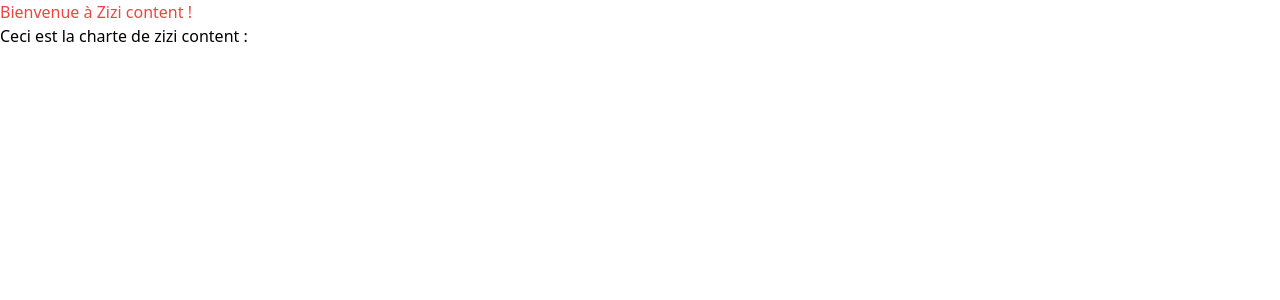
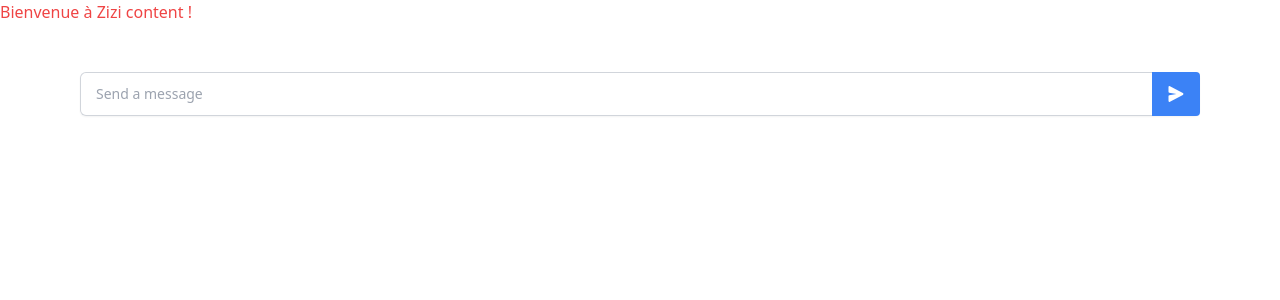
Before and after one commit to angesPhilipe/app_ai_flask, a Flask app: page / in a window 1280 px wide. Shown: the top 300 px of the page. Run offline with Flask 3, Linux system fonts and the light colour scheme.

Commit message:
form promt index

```diff
--- a/static/dist/css/style.css
+++ b/static/dist/css/style.css
@@ -554,11 +554,249 @@ video {
   display: none;
 }
 
+.sr-only {
+  position: absolute;
+  width: 1px;
+  height: 1px;
+  padding: 0;
+  margin: -1px;
+  overflow: hidden;
+  clip: rect(0, 0, 0, 0);
+  white-space: nowrap;
+  border-width: 0;
+}
+
 .static {
   position: static;
+}
+
+.absolute {
+  position: absolute;
+}
+
+.relative {
+  position: relative;
+}
+
+.inset-y-0 {
+  top: 0px;
+  bottom: 0px;
+}
+
+.right-0 {
+  right: 0px;
+}
+
+.m-1 {
+  margin: 0.25rem;
+}
+
+.mx-auto {
+  margin-left: auto;
+  margin-right: auto;
+}
+
+.mt-2 {
+  margin-top: 0.5rem;
+}
+
+.mt-auto {
+  margin-top: auto;
+}
+
+.block {
+  display: block;
+}
+
+.flex {
+  display: flex;
+}
+
+.hidden {
+  display: none;
+}
+
+.h-4 {
+  height: 1rem;
+}
+
+.w-4 {
+  width: 1rem;
+}
+
+.w-full {
+  width: 100%;
+}
+
+.max-w-6xl {
+  max-width: 72rem;
+}
+
+.flex-col {
+  flex-direction: column;
+}
+
+.items-center {
+  align-items: center;
+}
+
+.rounded-md {
+  border-radius: 0.375rem;
+}
+
+.border-0 {
+  border-width: 0px;
+}
+
+.p-6 {
+  padding: 1.5rem;
+}
+
+.px-4 {
+  padding-left: 1rem;
+  padding-right: 1rem;
+}
+
+.py-10 {
+  padding-top: 2.5rem;
+  padding-bottom: 2.5rem;
+}
+
+.py-2\.5 {
+  padding-top: 0.625rem;
+  padding-bottom: 0.625rem;
+}
+
+.pl-4 {
+  padding-left: 1rem;
+}
+
+.pr-10 {
+  padding-right: 2.5rem;
+}
+
+.pr-3 {
+  padding-right: 0.75rem;
+}
+
+.text-gray-900 {
+  --tw-text-opacity: 1;
+  color: rgb(17 24 39 / var(--tw-text-opacity));
 }
 
 .text-red-500 {
   --tw-text-opacity: 1;
   color: rgb(239 68 68 / var(--tw-text-opacity));
 }
+
+.shadow-sm {
+  --tw-shadow: 0 1px 2px 0 rgb(0 0 0 / 0.05);
+  --tw-shadow-colored: 0 1px 2px 0 var(--tw-shadow-color);
+  box-shadow: var(--tw-ring-offset-shadow, 0 0 #0000), var(--tw-ring-shadow, 0 0 #0000), var(--tw-shadow);
+}
+
+.ring-1 {
+  --tw-ring-offset-shadow: var(--tw-ring-inset) 0 0 0 var(--tw-ring-offset-width) var(--tw-ring-offset-color);
+  --tw-ring-shadow: var(--tw-ring-inset) 0 0 0 calc(1px + var(--tw-ring-offset-width)) var(--tw-ring-color);
+  box-shadow: var(--tw-ring-offset-shadow), var(--tw-ring-shadow), var(--tw-shadow, 0 0 #0000);
+}
+
+.ring-inset {
+  --tw-ring-inset: inset;
+}
+
+.ring-gray-300 {
+  --tw-ring-opacity: 1;
+  --tw-ring-color: rgb(209 213 219 / var(--tw-ring-opacity));
+}
+
+.btn-primary {
+  border-top-right-radius: 0.25rem;
+  border-bottom-right-radius: 0.25rem;
+  --tw-bg-opacity: 1;
+  background-color: rgb(59 130 246 / var(--tw-bg-opacity));
+  padding-top: 0.5rem;
+  padding-bottom: 0.5rem;
+  padding-left: 1rem;
+  padding-right: 1rem;
+  font-weight: 700;
+  --tw-text-opacity: 1;
+  color: rgb(255 255 255 / var(--tw-text-opacity));
+  transition-property: color, background-color, border-color, text-decoration-color, fill, stroke, opacity, box-shadow, transform, filter, -webkit-backdrop-filter;
+  transition-property: color, background-color, border-color, text-decoration-color, fill, stroke, opacity, box-shadow, transform, filter, backdrop-filter;
+  transition-property: color, background-color, border-color, text-decoration-color, fill, stroke, opacity, box-shadow, transform, filter, backdrop-filter, -webkit-backdrop-filter;
+  transition-timing-function: cubic-bezier(0.4, 0, 0.2, 1);
+  transition-duration: 150ms;
+}
+
+.btn-primary:hover {
+  --tw-bg-opacity: 1;
+  background-color: rgb(29 78 216 / var(--tw-bg-opacity));
+}
+
+pre {
+  overflow-x: auto;
+  padding-top: 1rem;
+  padding-bottom: 1rem;
+  font-family: ui-monospace, SFMono-Regular, Menlo, Monaco, Consolas, "Liberation Mono", "Courier New", monospace;
+}
+
+:not(pre) > code {
+  font-family: ui-monospace, SFMono-Regular, Menlo, Monaco, Consolas, "Liberation Mono", "Courier New", monospace;
+  font-weight: 700;
+  font-style: italic;
+  --tw-text-opacity: 1;
+  color: rgb(232 121 249 / var(--tw-text-opacity));
+}
+
+.placeholder\:text-gray-400::-moz-placeholder {
+  --tw-text-opacity: 1;
+  color: rgb(156 163 175 / var(--tw-text-opacity));
+}
+
+.placeholder\:text-gray-400::placeholder {
+  --tw-text-opacity: 1;
+  color: rgb(156 163 175 / var(--tw-text-opacity));
+}
+
+.odd\:bg-slate-50:nth-child(odd) {
+  --tw-bg-opacity: 1;
+  background-color: rgb(248 250 252 / var(--tw-bg-opacity));
+}
+
+.even\:bg-slate-200:nth-child(even) {
+  --tw-bg-opacity: 1;
+  background-color: rgb(226 232 240 / var(--tw-bg-opacity));
+}
+
+.focus\:ring-2:focus {
+  --tw-ring-offset-shadow: var(--tw-ring-inset) 0 0 0 var(--tw-ring-offset-width) var(--tw-ring-offset-color);
+  --tw-ring-shadow: var(--tw-ring-inset) 0 0 0 calc(2px + var(--tw-ring-offset-width)) var(--tw-ring-color);
+  box-shadow: var(--tw-ring-offset-shadow), var(--tw-ring-shadow), var(--tw-shadow, 0 0 #0000);
+}
+
+.focus\:ring-inset:focus {
+  --tw-ring-inset: inset;
+}
+
+.focus\:ring-indigo-600:focus {
+  --tw-ring-opacity: 1;
+  --tw-ring-color: rgb(79 70 229 / var(--tw-ring-opacity));
+}
+
+@media (min-width: 640px) {
+  .sm\:text-sm {
+    font-size: 0.875rem;
+    line-height: 1.25rem;
+  }
+
+  .sm\:leading-6 {
+    line-height: 1.5rem;
+  }
+}
+
+@media (min-width: 768px) {
+  .md\:m-0 {
+    margin: 0px;
+  }
+}
--- a/static/dist/js/script.js
+++ b/static/dist/js/script.js
@@ -1 +1 @@
-alert('hello world !!!')
+//alert('hello world !!!')
--- a/templates/index.html
+++ b/templates/index.html
@@ -9,7 +9,58 @@
 <body>
 
     <h1 class="text-red-500">Bienvenue à Zizi content !</h1>
-    <p>Ceci est la charte de zizi content :</p>
+
+<div id="chat-template" class="hidden odd:bg-slate-50 even:bg-slate-200 p-6">
+    <p class="message"></p>
+</div>
+
+<main class="mx-auto max-w-6xl px-4 py-10 flex flex-col">
+    <div id="gpt-output"></div>
+    <form id="prompt-form" class="mt-auto">
+        <label for="prompt" class="sr-only">Prompt</label>
+        <div>
+            <label for="prompt" class="sr-only">User Prompt</label>
+            <div class="relative mt-2 rounded-md shadow-sm">
+                <input type="text" name="prompt" id="prompt"
+                       class="block w-full rounded-md border-0 py-2.5 pl-4 pr-10 text-gray-900 ring-1 ring-inset ring-gray-300 placeholder:text-gray-400 focus:ring-2 focus:ring-inset focus:ring-indigo-600 sm:text-sm sm:leading-6"
+                       placeholder="Send a message">
+                <button class="btn-primary absolute inset-y-0 right-0 flex items-center pr-3">
+                    <svg class="hidden" id="spinner-icon" width="24" height="24" fill="#fff" viewBox="0 0 24 24" xmlns="http://www.w3.org/2000/svg">
+                        <style>.spinner_b2T7 {
+                            animation: spinner_xe7Q .8s linear infinite
+                        }
+
+                        .spinner_YRVV {
+                            animation-delay: -.65s
+                        }
+
+                        .spinner_c9oY {
+                            animation-delay: -.5s
+                        }
+
+                        @keyframes spinner_xe7Q {
+                            93.75%, 100% {
+                                r: 3px
+                            }
+                            46.875% {
+                                r: .2px
+                            }
+                        }</style>
+                        <circle class="spinner_b2T7" cx="4" cy="12" r="3"/>
+                        <circle class="spinner_b2T7 spinner_YRVV" cx="12" cy="12" r="3"/>
+                        <circle class="spinner_b2T7 spinner_c9oY" cx="20" cy="12" r="3"/>
+                    </svg>
+                    <svg id="send-icon" xmlns="http://www.w3.org/2000/svg" viewBox="0 0 16 16" fill="none" class="h-4 w-4 m-1 md:m-0" stroke-width="2">
+                        <path d="M.5 1.163A1 1 0 0 1 1.97.28l12.868 6.837a1 1 0 0 1 0 1.766L1.969 15.72A1 1 0 0 1 .5 14.836V10.33a1 1 0 0 1 .816-.983L8.5 8 1.316 6.653A1 1 0 0 1 .5 5.67V1.163Z"
+                              fill="currentColor"></path>
+                    </svg>
+                </button>
+            </div>
+        </div>
+    </form>
+</main>
+
+<script src="{{ url_for('static', filename='dist/js/script.js') }}"></script>
 
 <script src="{{ url_for('static', filename='dist/js/script.js') }}"></script>
 </body>
```
Also changed, not shown: static/src/css/input.css (+14 -0 lines).
